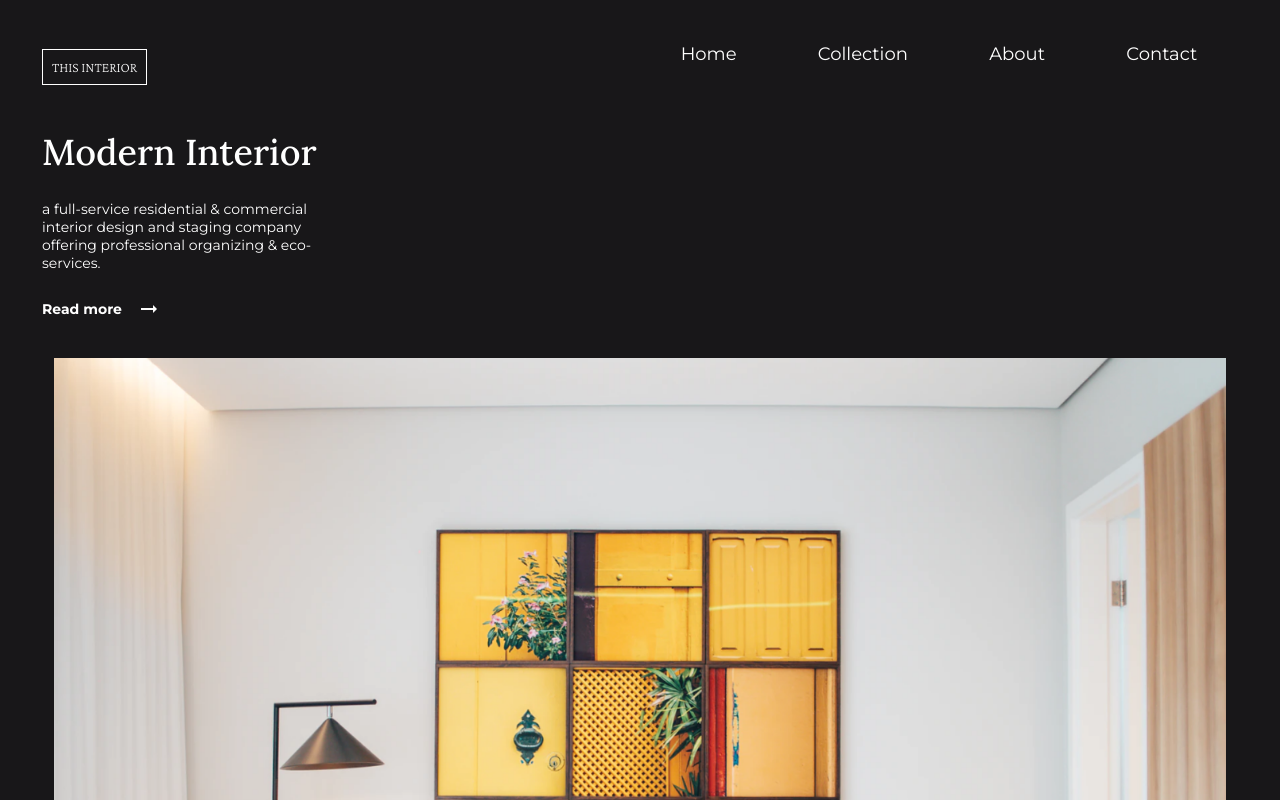
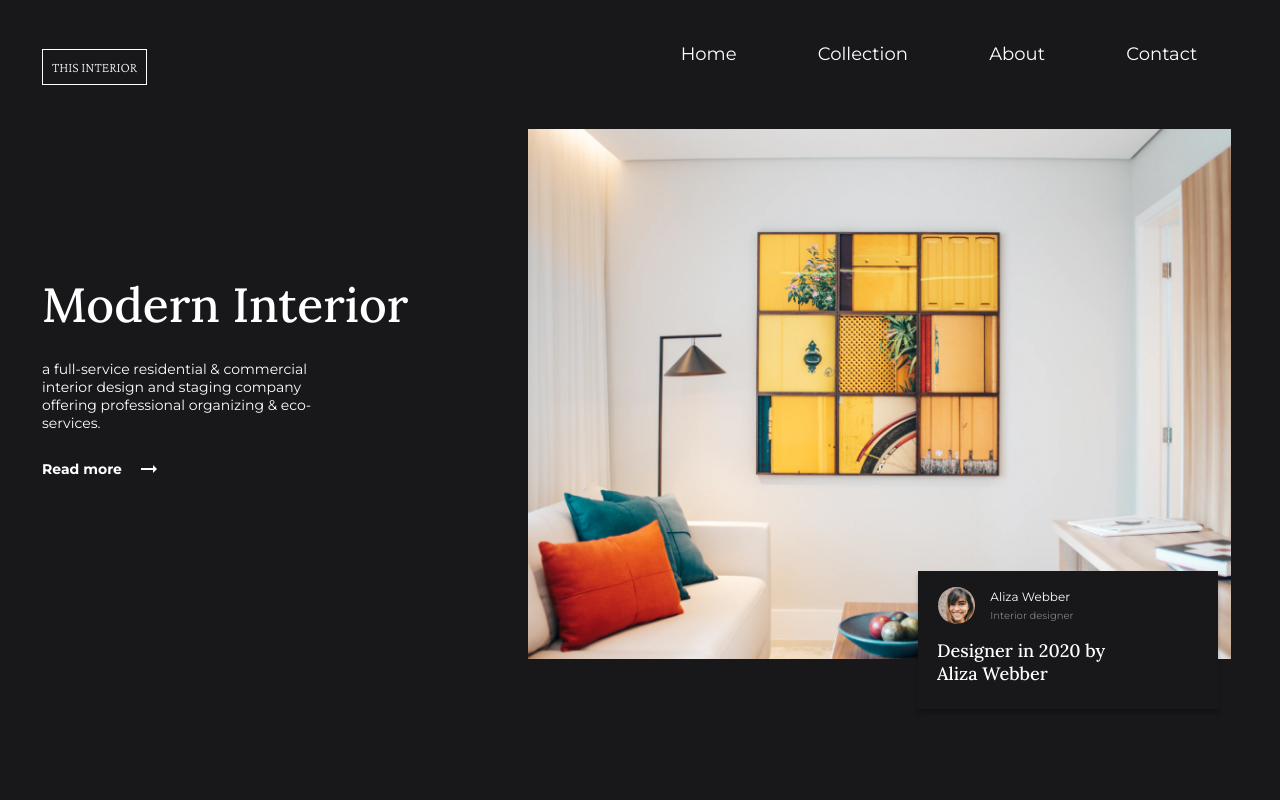
Before and after one commit to CamiloBeltran24/interior-consultant-devChallenge, a website: page index.html in a window 1280 px wide. Shown: the top 800 px of the page. Drawn offline with nearby package versions, Linux system fonts and the light colour scheme.

Commit message:
:construction: Vista de escritorio modificacion inicial
He realizado la modificacion inicial para adaptar la vista en dispositivos de escritorio.

```diff
--- a/index.html
+++ b/index.html
@@ -52,6 +52,7 @@
           </svg>
         </div>
       </header>
+      <div class="main-container">
         <section class="description">
           <h1>modern interior</h1>
           <p>
@@ -89,6 +90,7 @@
             </div>
           </div>
         </section>
+      </div>
 
       <div class="space"></div>
 
--- a/scss/_breakpoints.scss
+++ b/scss/_breakpoints.scss
@@ -30,6 +30,22 @@
 @media (min-width: 1024px) {
   .grid-container {
     padding: 4.2rem;
+    max-width: 1440px;
+    margin: auto;
+    .main-container {
+      display: flex;
+      justify-content: space-between;
+      align-items: center;
+      .description {
+        width: 40%;
+        h1 {
+          font-size: 4.8rem;
+        }
+      }
+      .interior-view {
+        width: 60%;
+      }
+    }
   }
   .header {
     justify-content: space-between;
--- a/scss/_description.scss
+++ b/scss/_description.scss
@@ -1,5 +1,5 @@
 .description {
-  grid-column: 1 / 11;
+  // grid-column: 1 / 11;
   h1 {
     font-size: 3.6rem;
     font-family: $font-lora;
@@ -21,6 +21,7 @@
     display: flex;
     align-items: center;
     margin: 0;
+    margin-bottom: 3.5rem;
     font-weight: 700;
     span {
       margin-left: 1.5rem;
--- a/scss/_globlas.scss
+++ b/scss/_globlas.scss
@@ -20,4 +20,7 @@ body {
   grid-auto-rows: min-content;
   place-content: center;
   padding: 1.5rem;
+  .main-container {
+    grid-column: 1 / 11;
+  }
 }
--- a/scss/_interior-view.scss
+++ b/scss/_interior-view.scss
@@ -1,5 +1,4 @@
 .interior-view {
-  grid-column: 1 / 11;
   position: relative;
   picture {
     width: 90%;
```
Also changed, not shown: css/styles.css, 1 other file. Lines whose indentation alone changed are shown as unchanged.
